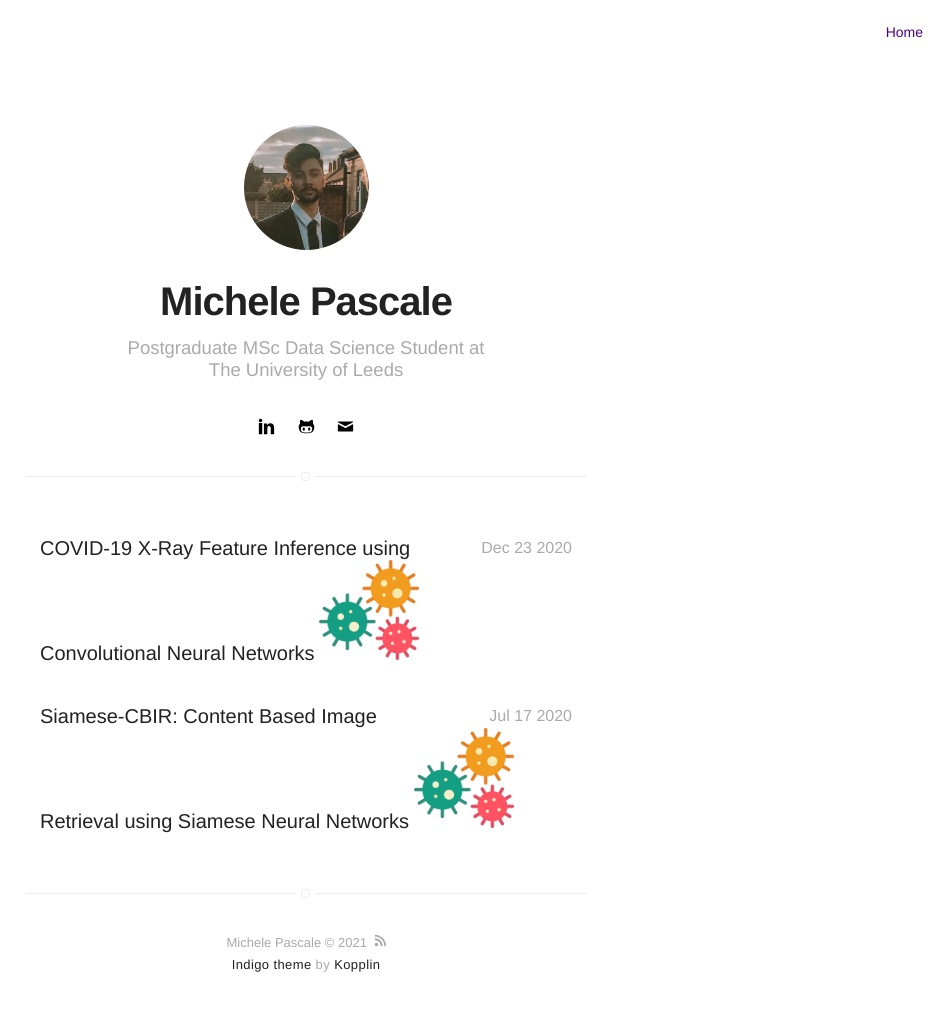
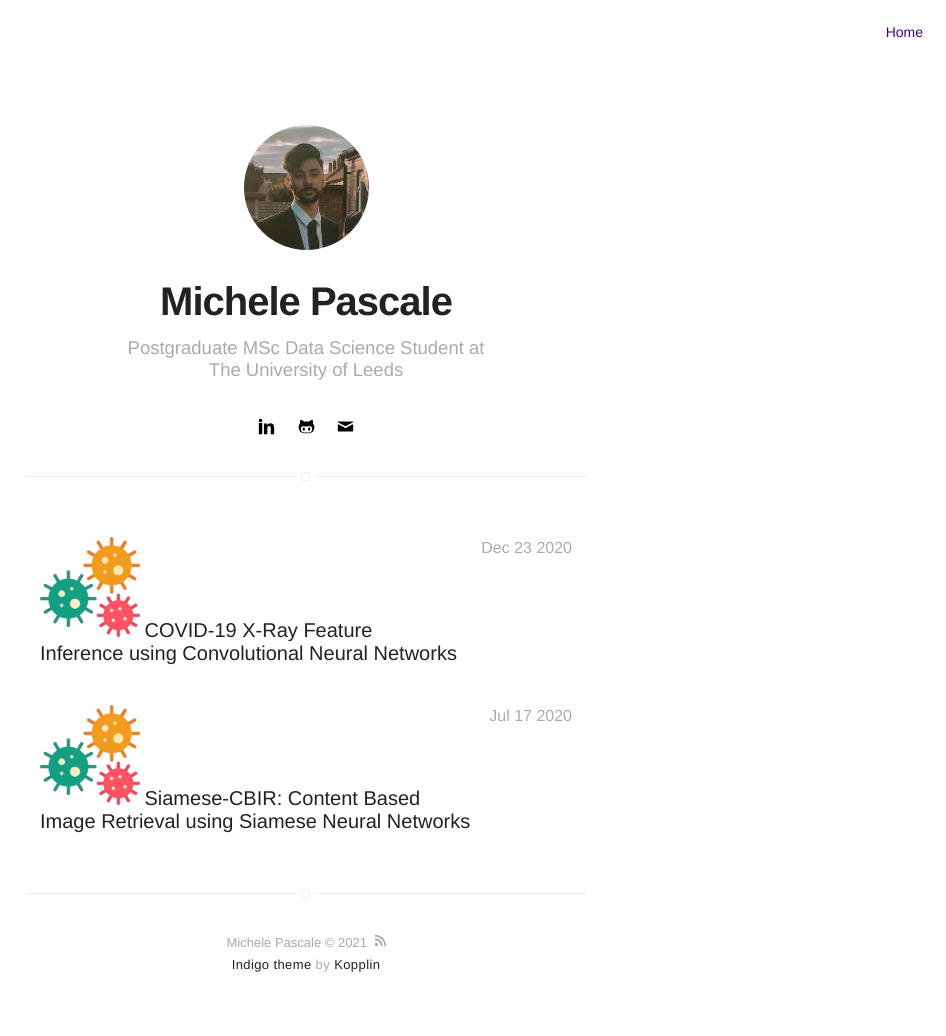
Before and after one commit to pascalemp/pascalemp.github.io, a Jekyll site: the page built from projects.html, in a window 1280 px wide. Shown: the whole page, without its empty margins (334-1280 px from the left). Built offline with Jekyll 4.4.1, drawn with Linux system fonts in a browser that asks for light colours.

Commit message:
Update projects.html

```diff
--- a/projects.html
+++ b/projects.html
@@ -8,8 +8,9 @@ title: Projects
             <div class="item {% if post.star %}star{% endif %}">
                 <a class="url" href="{% if post.externalLink %}{{ post.externalLink }}{% else %}{{ site.url }}{{ post.url }}{% endif %}">
                     <aside><time datetime="{{ post.date | date:"%d-%m-%Y" }}">{{ post.date | date: "%b %d %Y" }}</time></aside>
+                    <img src="https://raw.githubusercontent.com/pascalemp/pascalemp.github.io/main/assets/images/virus.png" width="100" height="100">
                     <h3 class="title">{{ post.title }}</h3>
-                    <img src="https://raw.githubusercontent.com/pascalemp/pascalemp.github.io/main/assets/images/virus.png" width="100" height="100">
+
                 </a>
             </div>
         {% endif %}
```
